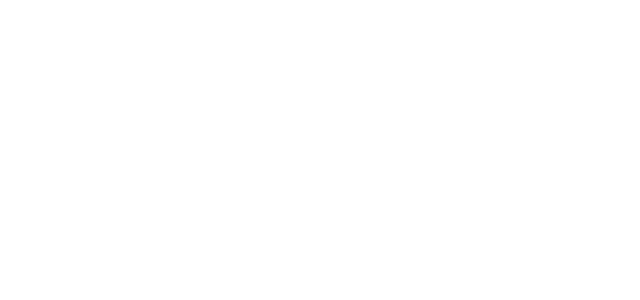
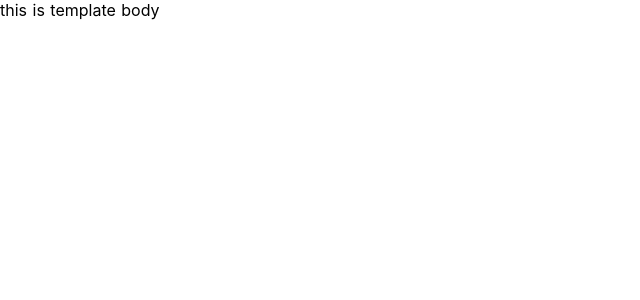
Before and after one commit to codown-d/nuxt, a Nuxt app: page /home in a window 1280 px wide. Before the commit this address had no page. Shown: the top 300 px of the page, without its empty margins (0-640 px from the left). Built offline with nearby package versions, Linux system fonts and the light colour scheme.

Commit message:
first commit

```diff
--- /dev/null
+++ b/pages/home/index.vue
@@ -0,0 +1,17 @@
+<template>
+<div>
+  <div>this is template body</div>
+</div>
+</template>
+<style>
+</style>
+<script>
+export default{
+  data(){
+    return{
+       msg:'hello vue'
+      }
+    },
+  components:{}
+}
+</script>
--- a/pages/index.vue
+++ b/pages/index.vue
@@ -8,6 +8,7 @@
       <h2 class="subtitle">
         My praiseworthy Nuxt.js project
       </h2>
+      <nuxt-link to="/home">关于</nuxt-link>
       <div class="links">
         <a
           href="https://nuxtjs.org/"
```
